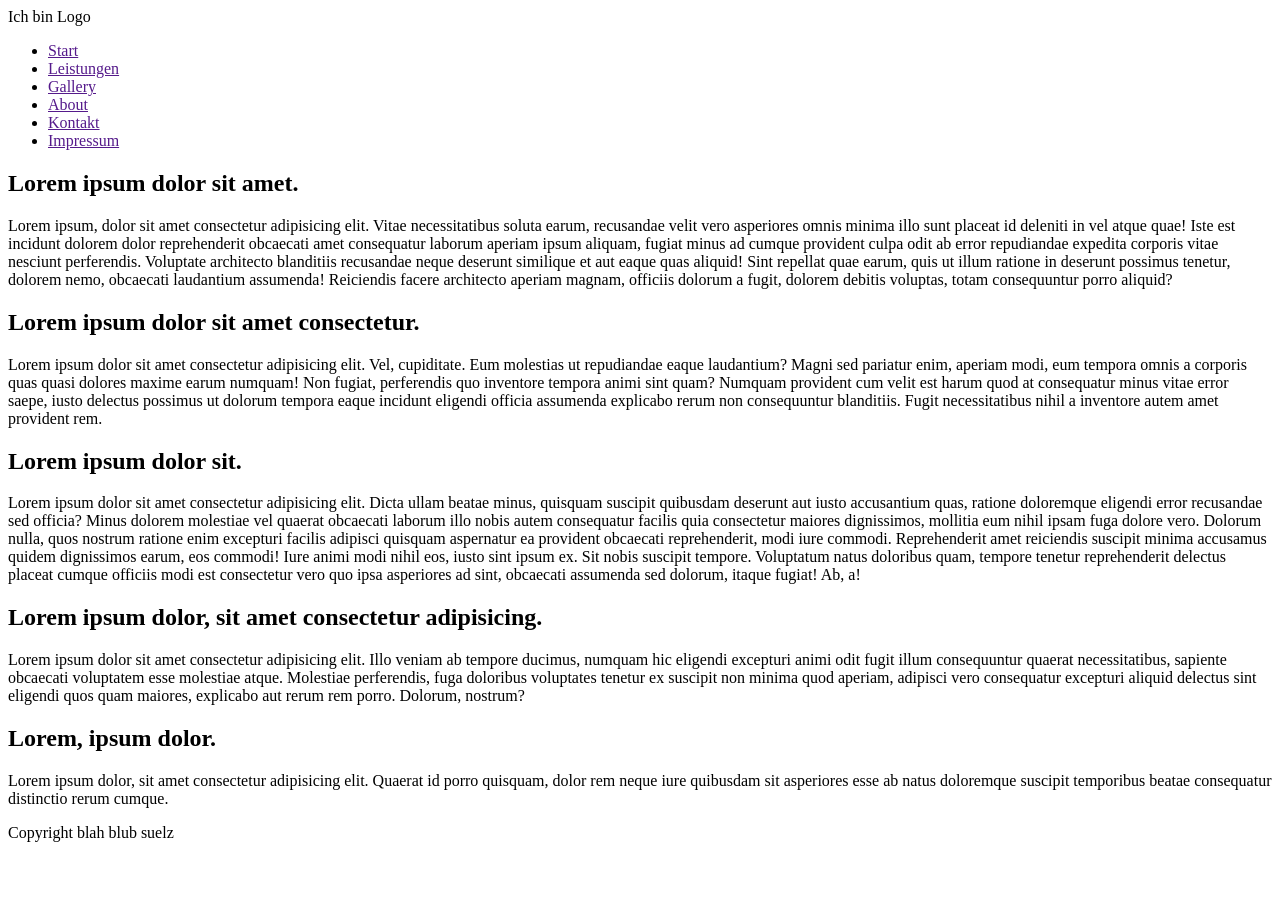
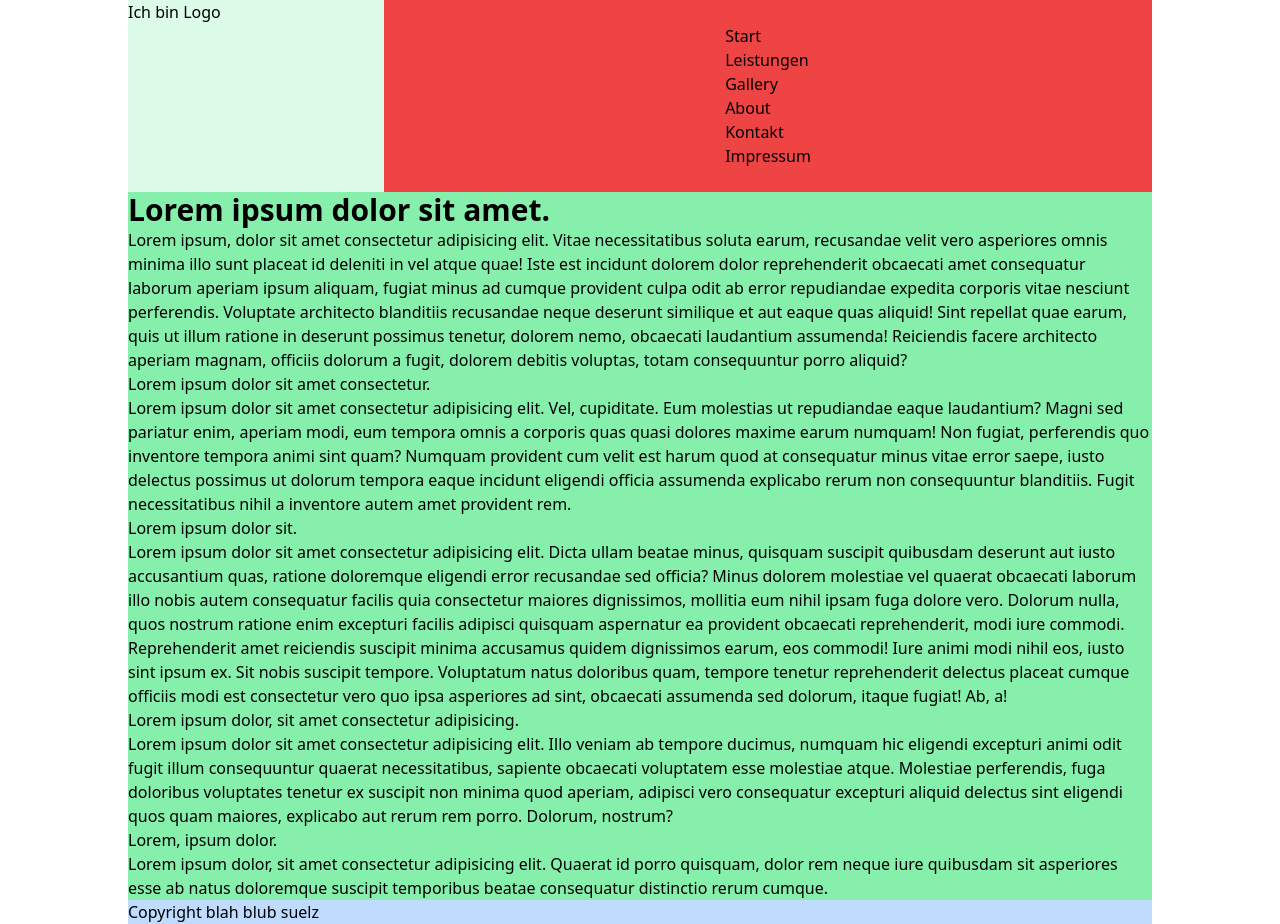
Before and after one commit to konstantinminster/tailwind-test, a website: page index.html in a window 1280 px wide. Before the commit the page ends 858 px from the top, so only its background shows below. Drawn offline with nearby package versions, Linux system fonts and the light colour scheme.

Commit message:
tailwind added

```diff
--- a/index.html
+++ b/index.html
@@ -4,13 +4,15 @@
     <meta charset="UTF-8">
     <meta name="viewport" content="width=device-width, initial-scale=1.0">
     <title>Document</title>
+    <script src="https://cdn.tailwindcss.com"></script>
+
 </head>
 <body>
-    <header>
-        <div class="logo">
+    <header class="bg-red-500 flex w-4/5 mx-auto">
+        <div class="logo w-1/4 bg-green-100 ">
             Ich bin Logo
         </div>
-        <nav>
+        <nav class="mx-auto flex max-w-7xl items-center justify-between p-6 lg:px-8">
             <ul>
                 <li><a href="">Start</a></li>
                 <li><a href="">Leistungen</a></li>
@@ -21,29 +23,29 @@
             </ul>
         </nav>
     </header>
-    <main>
+    <main class="mx-auto w-4/5 bg-green-300">
         <section>
-            <h1>Lorem ipsum dolor sit amet.</h1>
-            <p>Lorem ipsum, dolor sit amet consectetur adipisicing elit. Vitae necessitatibus soluta earum, recusandae velit vero asperiores omnis minima illo sunt placeat id deleniti in vel atque quae! Iste est incidunt dolorem dolor reprehenderit obcaecati amet consequatur laborum aperiam ipsum aliquam, fugiat minus ad cumque provident culpa odit ab error repudiandae expedita corporis vitae nesciunt perferendis. Voluptate architecto blanditiis recusandae neque deserunt similique et aut eaque quas aliquid! Sint repellat quae earum, quis ut illum ratione in deserunt possimus tenetur, dolorem nemo, obcaecati laudantium assumenda! Reiciendis facere architecto aperiam magnam, officiis dolorum a fugit, dolorem debitis voluptas, totam consequuntur porro aliquid?</p>
+            <h2 class="text-3xl font-bold">Lorem ipsum dolor sit amet.</h2>
+            <p class="">Lorem ipsum, dolor sit amet consectetur adipisicing elit. Vitae necessitatibus soluta earum, recusandae velit vero asperiores omnis minima illo sunt placeat id deleniti in vel atque quae! Iste est incidunt dolorem dolor reprehenderit obcaecati amet consequatur laborum aperiam ipsum aliquam, fugiat minus ad cumque provident culpa odit ab error repudiandae expedita corporis vitae nesciunt perferendis. Voluptate architecto blanditiis recusandae neque deserunt similique et aut eaque quas aliquid! Sint repellat quae earum, quis ut illum ratione in deserunt possimus tenetur, dolorem nemo, obcaecati laudantium assumenda! Reiciendis facere architecto aperiam magnam, officiis dolorum a fugit, dolorem debitis voluptas, totam consequuntur porro aliquid?</p>
         </section>
         <section>
-            <h1>Lorem ipsum dolor sit amet consectetur.</h1>
+            <h2>Lorem ipsum dolor sit amet consectetur.</h2>
             <p>Lorem ipsum dolor sit amet consectetur adipisicing elit. Vel, cupiditate. Eum molestias ut repudiandae eaque laudantium? Magni sed pariatur enim, aperiam modi, eum tempora omnis a corporis quas quasi dolores maxime earum numquam! Non fugiat, perferendis quo inventore tempora animi sint quam? Numquam provident cum velit est harum quod at consequatur minus vitae error saepe, iusto delectus possimus ut dolorum tempora eaque incidunt eligendi officia assumenda explicabo rerum non consequuntur blanditiis. Fugit necessitatibus nihil a inventore autem amet provident rem.</p>
         </section>
         <section>
-            <h1>Lorem ipsum dolor sit.</h1>
+            <h2>Lorem ipsum dolor sit.</h2>
             <p>Lorem ipsum dolor sit amet consectetur adipisicing elit. Dicta ullam beatae minus, quisquam suscipit quibusdam deserunt aut iusto accusantium quas, ratione doloremque eligendi error recusandae sed officia? Minus dolorem molestiae vel quaerat obcaecati laborum illo nobis autem consequatur facilis quia consectetur maiores dignissimos, mollitia eum nihil ipsam fuga dolore vero. Dolorum nulla, quos nostrum ratione enim excepturi facilis adipisci quisquam aspernatur ea provident obcaecati reprehenderit, modi iure commodi. Reprehenderit amet reiciendis suscipit minima accusamus quidem dignissimos earum, eos commodi! Iure animi modi nihil eos, iusto sint ipsum ex. Sit nobis suscipit tempore. Voluptatum natus doloribus quam, tempore tenetur reprehenderit delectus placeat cumque officiis modi est consectetur vero quo ipsa asperiores ad sint, obcaecati assumenda sed dolorum, itaque fugiat! Ab, a!</p>
         </section>
         <section>
-            <h1>Lorem ipsum dolor, sit amet consectetur adipisicing.</h1>
+            <h2>Lorem ipsum dolor, sit amet consectetur adipisicing.</h2>
             <p>Lorem ipsum dolor sit amet consectetur adipisicing elit. Illo veniam ab tempore ducimus, numquam hic eligendi excepturi animi odit fugit illum consequuntur quaerat necessitatibus, sapiente obcaecati voluptatem esse molestiae atque. Molestiae perferendis, fuga doloribus voluptates tenetur ex suscipit non minima quod aperiam, adipisci vero consequatur excepturi aliquid delectus sint eligendi quos quam maiores, explicabo aut rerum rem porro. Dolorum, nostrum?</p>
         </section>
         <section>
-            <h1>Lorem, ipsum dolor.</h1>
+            <h2>Lorem, ipsum dolor.</h2>
             <p>Lorem ipsum dolor, sit amet consectetur adipisicing elit. Quaerat id porro quisquam, dolor rem neque iure quibusdam sit asperiores esse ab natus doloremque suscipit temporibus beatae consequatur distinctio rerum cumque.</p>
         </section>
     </main>
-    <footer>
+    <footer class="mx-auto w-4/5 bg-blue-200">
         <p>Copyright blah blub suelz</p>
     </footer>
 </body>
--- /dev/null
+++ b/package.json
@@ -0,0 +1,5 @@
+{
+  "devDependencies": {
+    "tailwindcss": "^3.4.3"
+  }
+}
--- /dev/null
+++ b/style.css
@@ -0,0 +1,3 @@
+@tailwind base;
+@tailwind components;
+@tailwind utilities;
--- /dev/null
+++ b/tailwind.config.js
@@ -0,0 +1,8 @@
+/** @type {import('tailwindcss').Config} */
+module.exports = {
+  content: ["./src/**/*.{html,js}"],
+  theme: {
+    extend: {},
+  },
+  plugins: [],
+}
```
Also changed, not shown: src/styles.css (added), 1 other file.
